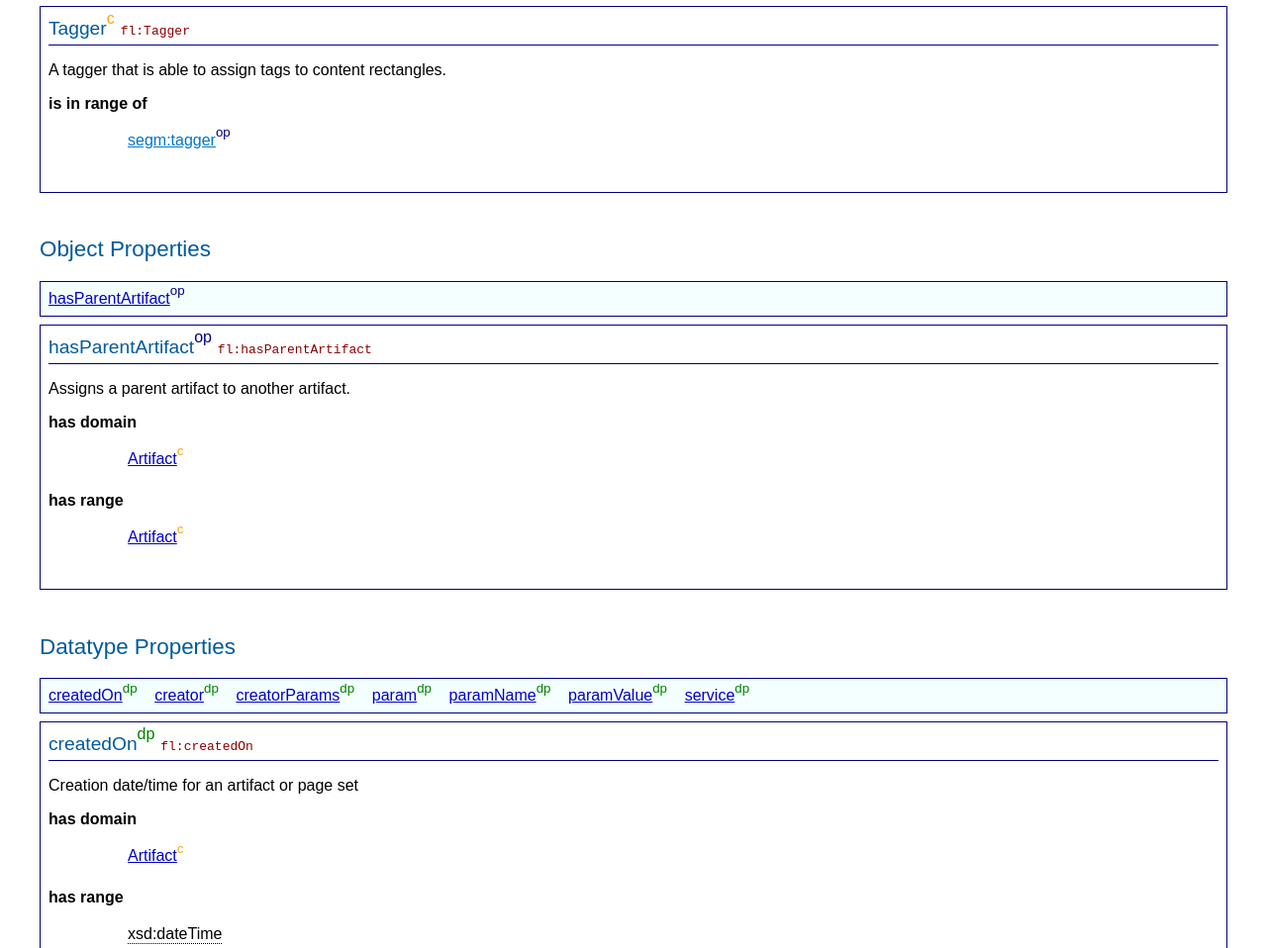
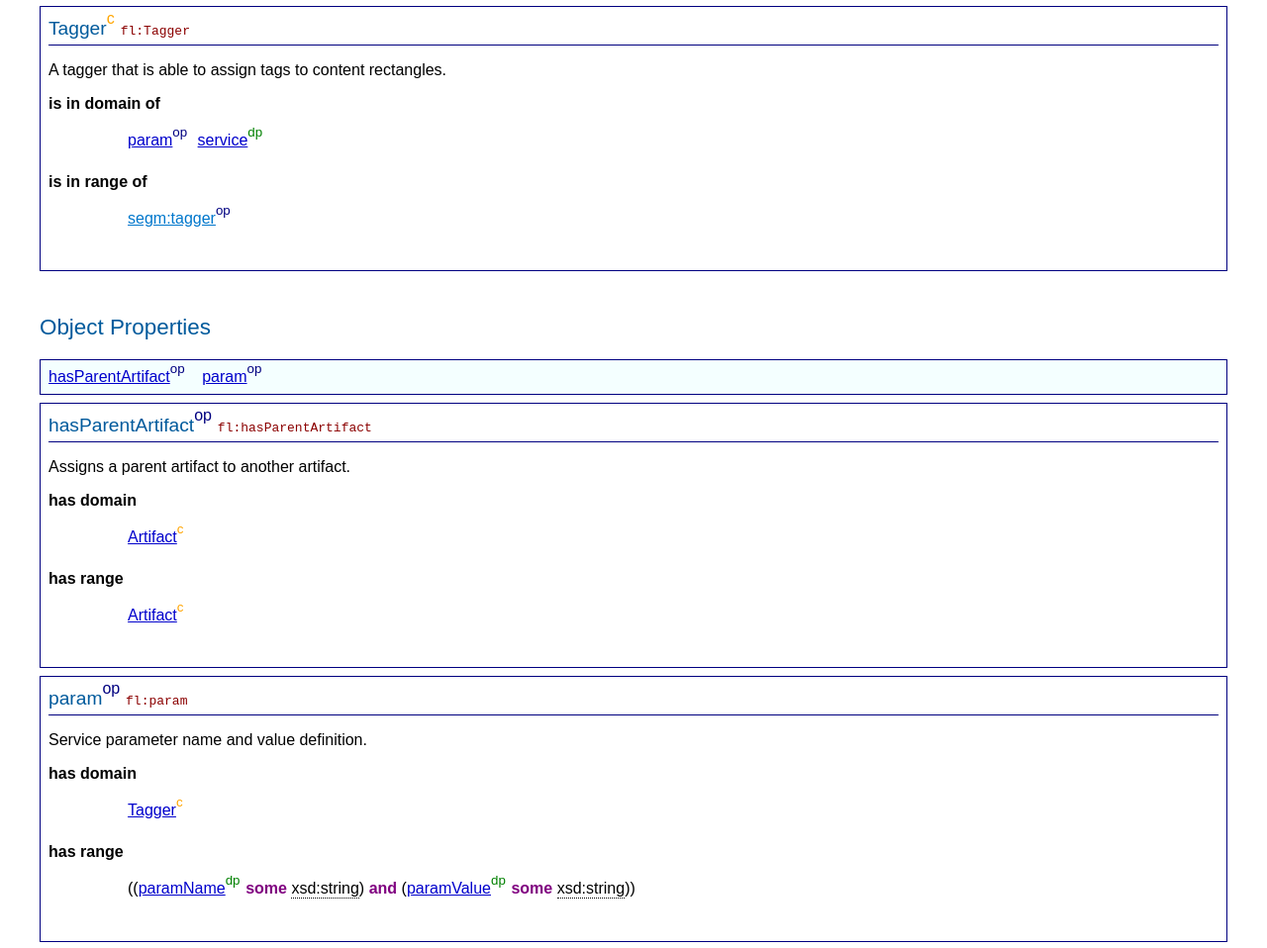
Before and after one commit to FitLayout/FitLayout.github.io, a plain HTML site: page ontology/fitlayout.html in a window 1280 px wide. Shown: the part 980-1938 px from the top of the page at 99% size. Drawn offline with Linux system fonts and the light colour scheme.

Commit message:
Service parametres specification - domains and ranges added

```diff
--- a/ontology/fitlayout.html
+++ b/ontology/fitlayout.html
@@ -192,6 +192,12 @@
 	</header>
 	<p class="comment">A tagger that is able to assign tags to content rectangles.</p>
 	<dl>
+		<dt>is in domain of</dt>
+		<dd><ul class="rel domain">
+	<li><a class="res ObjectProperty" href="#param" title="http://fitlayout.github.io/ontology/fitlayout.owl#param">param</a></li>
+	<li><a class="res DatatypeProperty" href="#service" title="http://fitlayout.github.io/ontology/fitlayout.owl#service">service</a></li>
+</ul>
+</dd>
 		<dt>is in range of</dt>
 		<dd><ul class="rel domain">
 	<li><a class="known res ObjectProperty" href="segmentation.html#tagger" title="http://fitlayout.github.io/ontology/segmentation.owl#tagger">segm:tagger</a></li>
@@ -207,6 +213,7 @@
 	<h2>Object Properties</h2>
 	<ul class="subtoc">
 	<li><a class="res ObjectProperty FunctionalProperty" href="#hasParentArtifact" title="http://fitlayout.github.io/ontology/fitlayout.owl#hasParentArtifact">hasParentArtifact</a></li>
+	<li><a class="res ObjectProperty" href="#param" title="http://fitlayout.github.io/ontology/fitlayout.owl#param">param</a></li>
 </ul>
 
 
@@ -231,6 +238,27 @@
 	</dl>
 </div>
 
+		<div class="entity" id="param">
+	<header>
+		<h3 class="res ObjectProperty">param</h3>
+		<p class="IRI"><code title="http://fitlayout.github.io/ontology/fitlayout.owl#param">fl:param</code></p>
+	</header>
+	<p class="comment">Service parameter name and value definition.</p>
+	<dl>
+		<dt>has domain</dt>
+		<dd><ul class="rel domain">
+	<li><a class="res Class" href="#Tagger" title="http://fitlayout.github.io/ontology/fitlayout.owl#Tagger">Tagger</a></li>
+</ul>
+</dd>
+		<dt>has range</dt>
+		<dd><ul class="rel domain">
+	<li>((<a class="res DatatypeProperty" href="#paramName" title="http://fitlayout.github.io/ontology/fitlayout.owl#paramName">paramName</a> <span class="logic">some</span> <span class="res other" title="http://www.w3.org/2001/XMLSchema#string">xsd:string</span>) <span class="logic">and</span> (<a class="res DatatypeProperty" href="#paramValue" title="http://fitlayout.github.io/ontology/fitlayout.owl#paramValue">paramValue</a> <span class="logic">some</span> <span class="res other" title="http://www.w3.org/2001/XMLSchema#string">xsd:string</span>))</li>
+</ul>
+</dd>
+
+	</dl>
+</div>
+
 
 </section>
 
@@ -240,7 +268,6 @@
 	<li><a class="res DatatypeProperty FunctionalProperty" href="#createdOn" title="http://fitlayout.github.io/ontology/fitlayout.owl#createdOn">createdOn</a></li>
 	<li><a class="res DatatypeProperty FunctionalProperty" href="#creator" title="http://fitlayout.github.io/ontology/fitlayout.owl#creator">creator</a></li>
 	<li><a class="res DatatypeProperty FunctionalProperty" href="#creatorParams" title="http://fitlayout.github.io/ontology/fitlayout.owl#creatorParams">creatorParams</a></li>
-	<li><a class="res DatatypeProperty" href="#param" title="http://fitlayout.github.io/ontology/fitlayout.owl#param">param</a></li>
 	<li><a class="res DatatypeProperty" href="#paramName" title="http://fitlayout.github.io/ontology/fitlayout.owl#paramName">paramName</a></li>
 	<li><a class="res DatatypeProperty" href="#paramValue" title="http://fitlayout.github.io/ontology/fitlayout.owl#paramValue">paramValue</a></li>
 	<li><a class="res DatatypeProperty" href="#service" title="http://fitlayout.github.io/ontology/fitlayout.owl#service">service</a></li>
@@ -310,17 +337,6 @@
 	</dl>
 </div>
 
-		<div class="entity" id="param">
-	<header>
-		<h3 class="res DatatypeProperty">param</h3>
-		<p class="IRI"><code title="http://fitlayout.github.io/ontology/fitlayout.owl#param">fl:param</code></p>
-	</header>
-	<p class="comment">Service parameter value definition.</p>
-	<dl>
-
-	</dl>
-</div>
-
 		<div class="entity" id="paramName">
 	<header>
 		<h3 class="res DatatypeProperty">paramName</h3>
@@ -350,6 +366,11 @@
 	</header>
 	<p class="comment">A service ID definition</p>
 	<dl>
+		<dt>has domain</dt>
+		<dd><ul class="rel domain">
+	<li><a class="res Class" href="#Tagger" title="http://fitlayout.github.io/ontology/fitlayout.owl#Tagger">Tagger</a></li>
+</ul>
+</dd>
 		<dt>has range</dt>
 		<dd><ul class="rel domain">
 	<li><span class="res other" title="http://www.w3.org/2001/XMLSchema#string">xsd:string</span></li>
```
Also changed, not shown: 1 other file.
